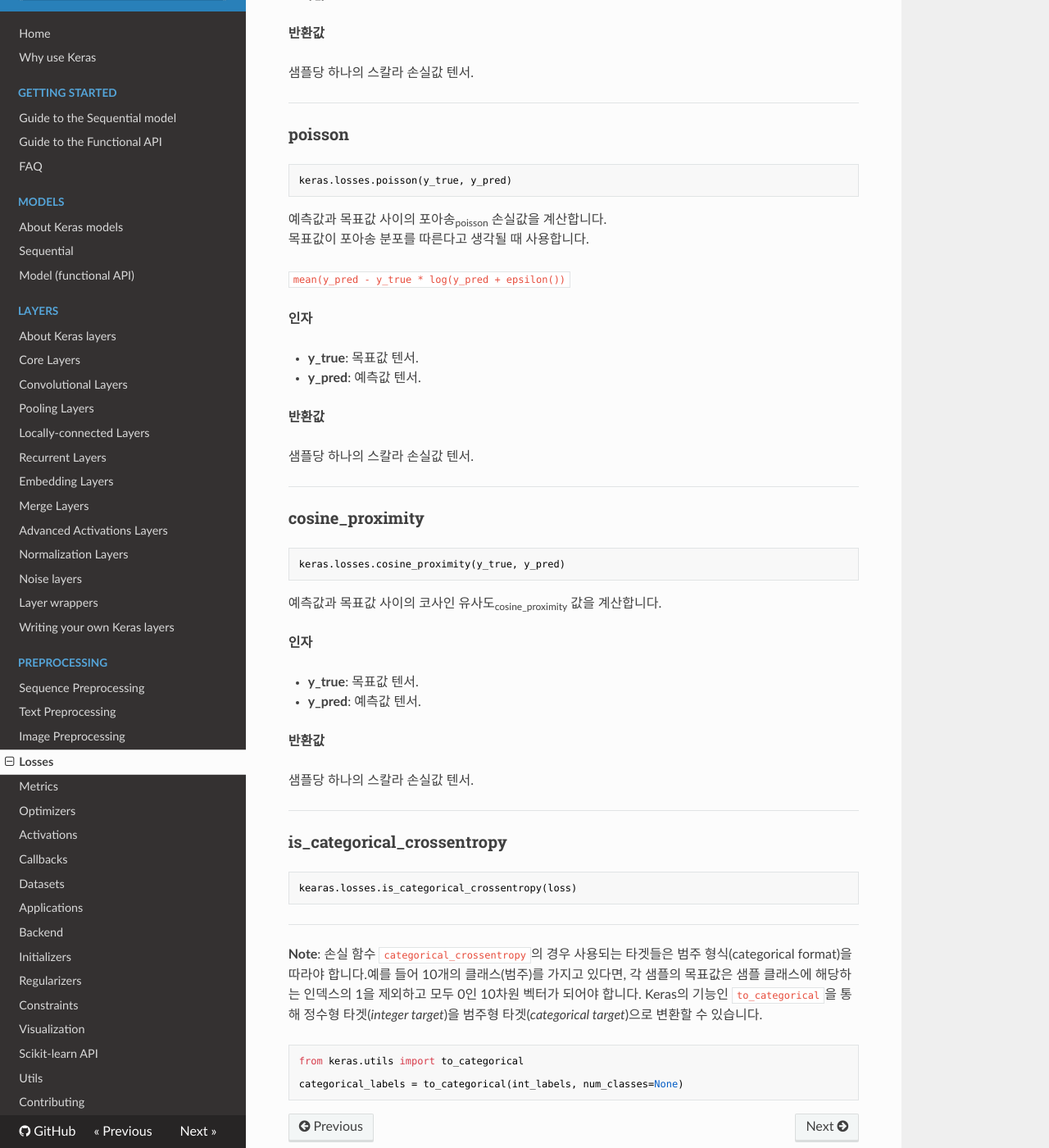
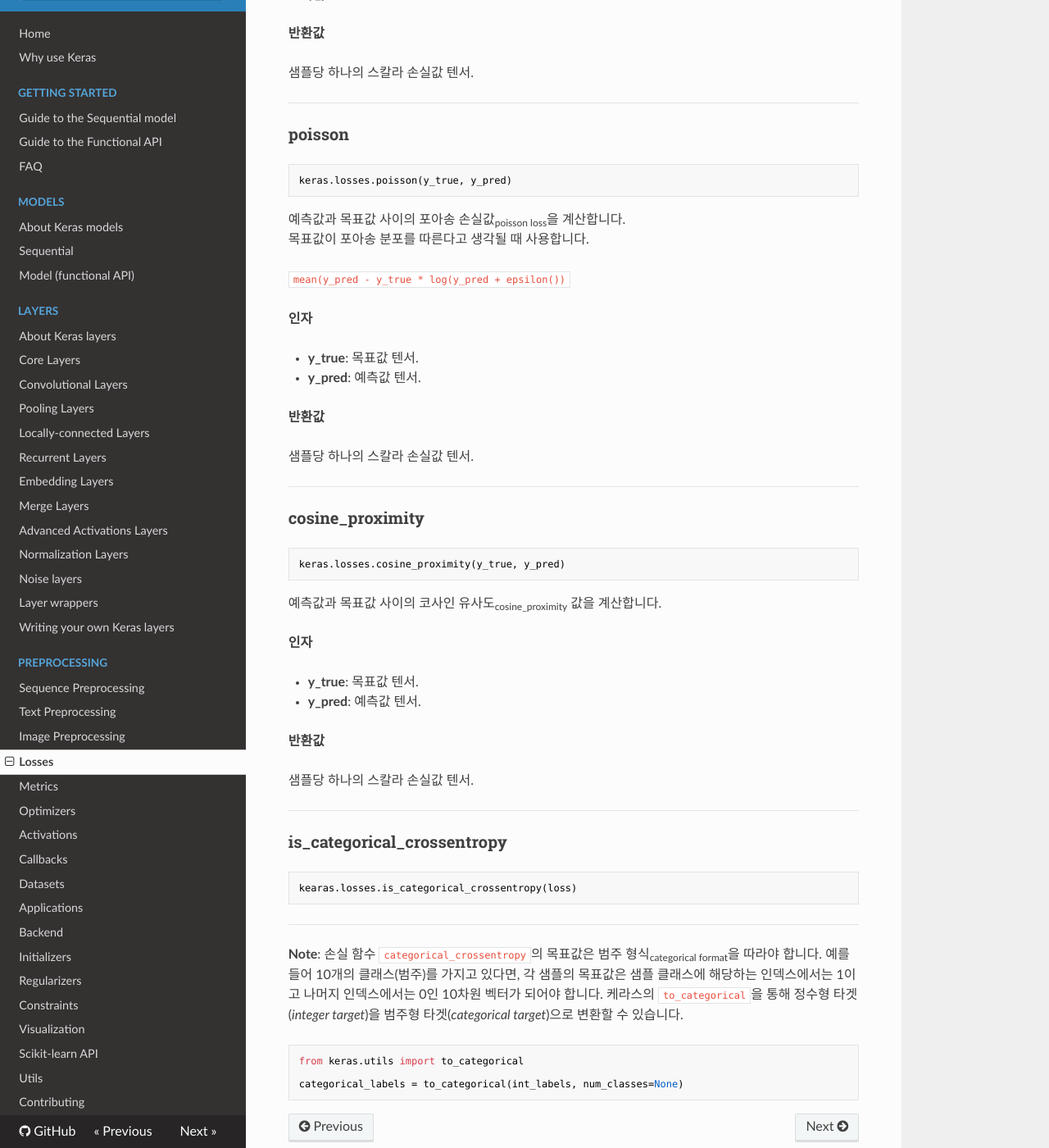
Before and after one commit to keras-team/keras-docs-ko, an MkDocs documentation site: the page built from sources/losses.md, in a window 1280 px wide and 1400 px high, scrolled down 5679 px. Shown: the whole window at 82% size. Built offline with MkDocs 1.6.1, drawn with Linux system fonts in a browser that asks for light colours; nearby versions of some CDN libraries; some of the changed text lies outside the part shown.

Commit message:
Update losses.md

````diff
--- a/sources/losses.md
+++ b/sources/losses.md
@@ -189,10 +189,10 @@
 
 예측 오차의 하이퍼볼릭 코사인 로그값.
 
-`log(cosh(x))`는 작은 `x`값에 대하여 `(x ** 2) / 2`, 큰 `x`값에 대하여
+`log(cosh(x))`는 `x`가 작은 경우에는 `(x ** 2) / 2`, `x`가 큰 경우에는
  `abs(x) - log(2)`와 거의 같은 값을 가집니다. 다시 말해 `logcosh`는 대부분
-평균 제곱 오차와 비슷한 양상을 보이지만, 가끔 발생하는 완전히 부정확한 예측의 영향을 크게
-받지는 않습니다.
+평균 제곱 오차와 비슷한 양상을 보이지만, 가끔 잘못된 예측을 하더라도 영향을 크게
+받지 않습니다.
 
 __인자__
 
@@ -212,7 +212,7 @@
 keras.losses.categorical_crossentropy(y_true, y_pred)
 ```
 
-예측값과 목표값 사이의 크로스 엔트로피<sub>crossentropy</sub> 값을 계산합니다.
+예측값과 목표값 의 크로스 엔트로피<sub>crossentropy</sub> 값을 계산합니다.
 입/출력은 원-핫 인코딩<one-hot encoding> 형태를 가져야 합니다.
 
 
@@ -296,7 +296,7 @@
 ```python
 keras.losses.poisson(y_true, y_pred)
 ```
-예측값과 목표값 사이의 포아송<sub>poisson</sub> 손실값을 계산합니다.
+예측값과 목표값 사이의 포아송 손실값<sub>poisson loss</sub>을 계산합니다.
 목표값이 포아송 분포를 따른다고 생각될 때 사용합니다.
 
 `mean(y_pred - y_true * log(y_pred + epsilon())`
@@ -339,8 +339,8 @@
 ```
 
 ----
-**Note**: 손실 함수 `categorical_crossentropy`의 경우 사용되는 타겟들은 범주 형식(categorical format)을 따라야 합니다.예를 들어 10개의 클래스(범주)를 가지고 있다면, 각 샘플의 목표값은 샘플 클래스에 해당하는 인덱스의 1을 제외하고 모두 0인 10차원 벡터가 되어야 합니다.
-Keras의 기능인 `to_categorical`을 통해 정수형 타겟(*integer target*)을 범주형 타겟(*categorical target*)으로 변환할 수 있습니다.
+**Note**: 손실 함수 `categorical_crossentropy`의 목표값은 범주 형식<sub>categorical format</sub>을 따라야 합니다. 예를 들어 10개의 클래스(범주)를 가지고 있다면, 각 샘플의 목표값은 샘플 클래스에 해당하는 인덱스에서는 1이고 나머지 인덱스에서는 0인 10차원 벡터가 되어야 합니다.
+케라스의 `to_categorical`을 통해 정수형 타겟(*integer target*)을 범주형 타겟(*categorical target*)으로 변환할 수 있습니다.
 
 ```python
 from keras.utils import to_categorical
````
